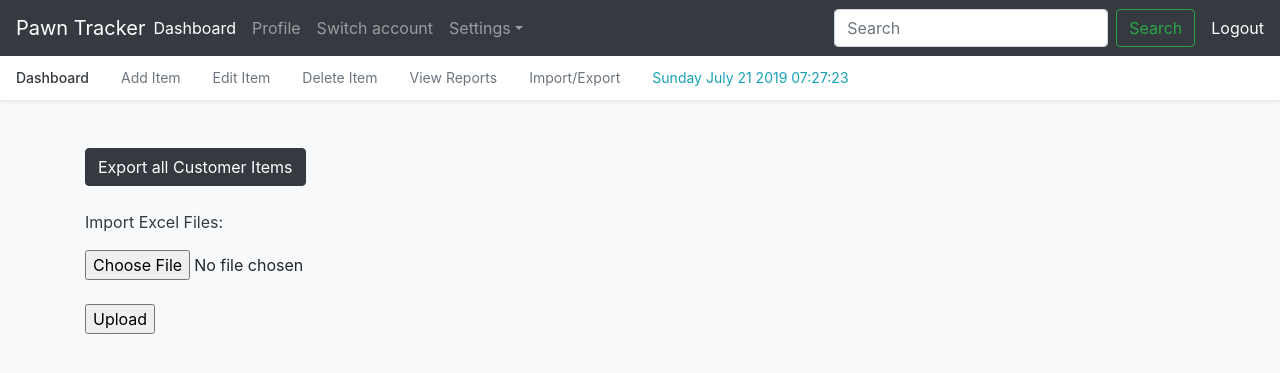
After one commit to cristiantoong/customer_tracker, a Django app: page /tracker/import_export/ in a window 1280 px wide. The commit adds this page. Shown: the top 373 px of the page. Run offline with Django 3.2, Linux system fonts and the light colour scheme; some libraries are stand-ins or nearby versions.

Commit message:
Import Export Function Added

```diff
--- a/requirements.txt
+++ b/requirements.txt
@@ -3,3 +3,4 @@ django-crispy-forms==1.7.2
 Pillow==6.1.0
 pytz==2019.1
 sqlparse==0.3.0
+xlwt==1.3.0
--- a/templates/tracker/base.html
+++ b/templates/tracker/base.html
@@ -82,7 +82,7 @@
             <a class="nav-link" href="#">Edit Item</a>
             <a class="nav-link" href="#">Delete Item</a>
             <a class="nav-link" href="#">View Reports</a>
-            <a class="nav-link" href="#">Import/Export</a>
+            <a class="nav-link" href="{% url 'tracker:import_export' %}">Import/Export</a>
             <a class="nav-link text-info date_time" href="#" id="date_time"></a>
 
 
--- a/templates/tracker/home.html
+++ b/templates/tracker/home.html
@@ -3,12 +3,12 @@
 {% block content %}
 <br>
 
-    <div class="float-left">
-        <h2 class="">Welcome {{ request.user.username|title }}!</h2>
+    <div class="float-left mb-5 mt-4">
+        <h2>Welcome {{ request.user.username|title }}!</h2>
     </div>
 
     <div class="">
-        <h4 class="float-right text-dark display-5">Total no. of Items: <span class="text-success">{{ customers.count }}</span></h4>
+        <h4 class="float-right text-dark display-5 mt-4">Total no. of Items: <span class="text-success">{{ customers.count }}</span></h4>
     </div>
 
 
--- /dev/null
+++ b/templates/tracker/import_export.html
@@ -0,0 +1,20 @@
+{% extends 'tracker/base.html'%}
+
+
+{% block content %}
+<div class="mt-5">
+    <a class="btn btn-dark" href="{% url 'tracker:export_customer_xls' %}">Export all Customer Items</a>
+    <br>
+    <br>
+    <form class="" action="." method="post">
+        {% csrf_token %}
+        <p class="text-dark">Import Excel Files:</p>
+        <input type="file" id="myFile">
+        <br>
+        <br>
+        <input type="submit" name="upload" value="Upload">
+    </form>
+
+</div>
+
+{% endblock %}
--- a/tracker/urls.py
+++ b/tracker/urls.py
@@ -9,5 +9,7 @@ urlpatterns = [
     path('<int:item_id>/', views.item_detail, name='item_detail'),
     path('<int:item_id>/update/', views.update_item, name='update_item'),
     path('<int:item_id>/delete/', views.delete_item, name='delete_item'),
+    path('import_export/', views.import_export, name='import_export'),
+    path('export/xls/', views.export_customer_xls, name='export_customer_xls'),
 
 ]
--- a/tracker/views.py
+++ b/tracker/views.py
@@ -1,8 +1,10 @@
 from django.shortcuts import render, redirect, get_object_or_404, reverse
+from django.http import HttpResponse
 from django.contrib.auth.decorators import login_required
 from .models import Customer
 from .forms import CustomerForm
 from django.contrib import messages
+import xlwt
 
 
 @login_required
@@ -52,6 +54,7 @@ def update_item(request, item_id):
     return render(request, 'tracker/item_update.html', context)
 
 
+@login_required
 def delete_item(request, item_id):
     customer = get_object_or_404(Customer, pk=item_id)
     if request.method == 'POST':
@@ -62,5 +65,39 @@ def delete_item(request, item_id):
         'customer': customer
     }
     return render(request, 'tracker/item_delete.html', context)
-    # context = {'customer': customer}
-    # return render(request, 'tracker/home.html', context)
+
+
+def export_customer_xls(request):
+    response = HttpResponse(content_type='application/ms-excel')
+    response['Content-Disposition'] = 'attachment; filename=".xls"'
+
+    wb = xlwt.Workbook(encoding='utf-8')
+    ws = wb.add_sheet('Customer')
+
+    # Sheet header, first row
+    row_num = 0
+
+    font_style = xlwt.XFStyle()
+    font_style.font.bold = True
+
+    columns = ['Customer', 'Address', 'Product', 'Price']
+
+    for col_num in range(len(columns)):
+        ws.write(row_num, col_num, columns[col_num], font_style)
+
+    # Sheet body, remaining rows
+    font_style = xlwt.XFStyle()
+
+    rows = Customer.objects.all().values_list('customer_name', 'address',
+                                              'product', 'price')
+    for row in rows:
+        row_num += 1
+        for col_num in range(len(row)):
+            ws.write(row_num, col_num, row[col_num], font_style)
+
+    wb.save(response)
+    return response
+
+
+def import_export(request):
+    return render(request, 'tracker/import_export.html')
```
Also changed, not shown: db.sqlite3.
